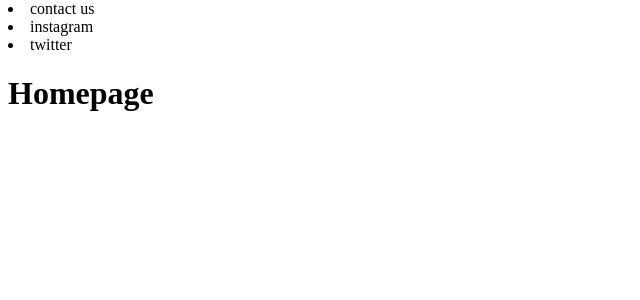
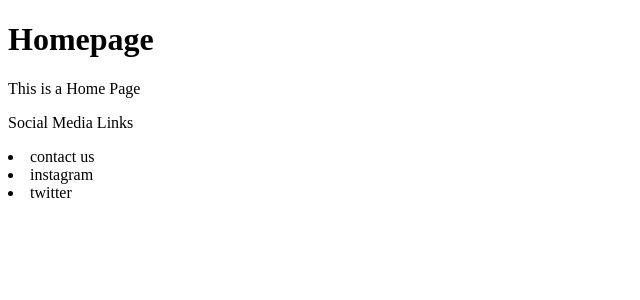
Before and after one commit to ademps3/django, a Django app: template pages/templates/home.html in a window 1280 px wide. Shown: the part 26-326 px from the top of the page, without its empty margins (0-640 px from the left). Run offline with Django 3.2, Linux system fonts and the light colour scheme; the template is opened without the code that fills it, so the values that code supplies are empty.

Commit message:
second commit

```diff
--- a/pages/templates/about.html
+++ b/pages/templates/about.html
@@ -3,4 +3,9 @@
 
 {% block content %}
 <h1>About Page</h1>
+
+<div>
+  <p>This is about me.</p>
+</div>
+
 {% endblock content %}
--- a/pages/templates/base.html
+++ b/pages/templates/base.html
@@ -5,11 +5,13 @@
 
 </header>
 
+{% block content %}
+{% endblock content %}
+
 <footer>
+  <p>Social Media Links
   <li>contact us</li>
   <li>instagram</li>
   <li>twitter</li>
+  </p>
 </footer>
-
-{% block content %}
-{% endblock content %}
--- a/pages/templates/home.html
+++ b/pages/templates/home.html
@@ -3,4 +3,9 @@
 
 {% block content %}
 <h1>Homepage</h1>
+
+<div>
+  <p>This is a Home Page</p>
+</div>
+
 {% endblock content %}
```
